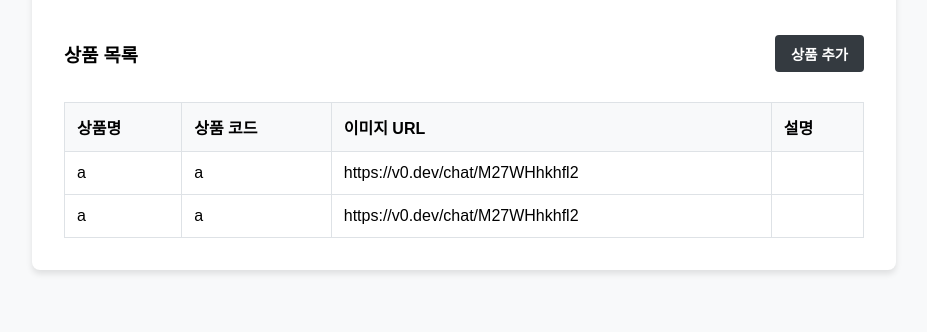
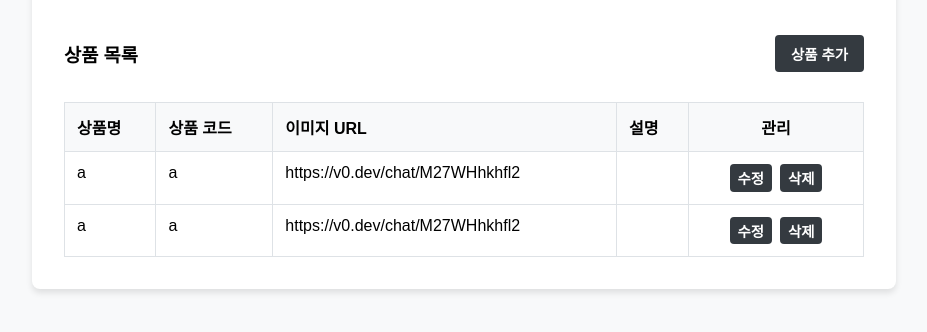
Before and after one commit to Sulpring/manage, a Django app: template manage_main/templates/products/product_list.html in a window 1280 px wide. Shown: the part 238-570 px from the top of the page, without its empty margins (176-1103 px from the left). Run offline with Django 5.2, Linux system fonts and the light colour scheme; the template is opened without the code that fills it: values that come from a table or form of the project are taken from there, others are empty; data comes from the database, SQL or seed files in the repository; both versions use the stored data as it was after the commit.

Commit message:
feat/수정 삭제 추가

```diff
--- a/manage_main/static/css/product_list.css
+++ b/manage_main/static/css/product_list.css
@@ -1,3 +1,4 @@
+/* General body styling */
 body {
     font-family: Arial, sans-serif;
     margin: 0;
@@ -40,12 +41,30 @@ h2 {
     border-radius: 4px;
     font-size: 0.9rem;
     font-weight: bold;
+    border: none;
+    cursor: pointer;
 }
 
-.add-button:hover {
+.delete-button,
+.edit-button {
+    background-color: #343a40;
+    color: #fff;
+    padding: 0.2rem 0.5rem;
+    text-decoration: none;
+    border-radius: 4px;
+    font-size: 0.9rem;
+    font-weight: bold;
+    border: none;
+    cursor: pointer;
+}
+
+.add-button:hover,
+.delete-button:hover,
+.edit-button:hover {
     background-color: #495057;
 }
 
+/* Table styling */
 .product-table {
     width: 100%;
     border-collapse: collapse;
@@ -57,6 +76,8 @@ h2 {
     border: 1px solid #dee2e6;
     padding: 0.75rem;
     text-align: left;
+    word-wrap: break-word; /* 텍스트 줄바꿈 */
+    overflow-wrap: break-word; /* 긴 텍스트 강제 줄바꿈 */
 }
 
 .product-table th {
@@ -64,11 +85,33 @@ h2 {
     font-weight: bold;
 }
 
-.product-table td a {
-    color: #007bff;
-    text-decoration: none;
+.product-table td {
+    vertical-align: top; /* 내용이 길어질 경우 상단 정렬 */
 }
 
-.product-table td a:hover {
-    text-decoration: underline;
+/* Description column */
+.product-table th:nth-child(4),
+.product-table td:nth-child(4) {
+    max-width: 300px; /* 설명 열의 최대 너비 제한 */
+    white-space: normal; /* 텍스트 줄바꿈 허용 */
+    word-wrap: break-word;
+    overflow-wrap: break-word;
 }
+
+/* Actions column */
+.product-table th:nth-child(5),
+.product-table td:nth-child(5) {
+    width: 150px; /* 관리 열 너비 */
+    text-align: center;
+}
+
+.actions {
+    position: relative;
+}
+
+.action-buttons {
+    display: flex;
+    gap: 0.5rem;
+    justify-content: center;
+    align-items: center;
+}
--- a/manage_main/templates/products/product_add.html
+++ b/manage_main/templates/products/product_add.html
@@ -16,7 +16,7 @@
         <h2>안녕하세요, {{ username }}님</h2>
         <div class="product-header">
             <h3>상품 추가</h3>
-            <a href="/" class="back-button">상품 목록</a>
+            <a href="/manage/product/list/" class="back-button">상품 목록</a>
         </div>
 
         <form method="POST" class="product-form" action="/manage/product/add/process/">
--- a/manage_main/templates/products/product_list.html
+++ b/manage_main/templates/products/product_list.html
@@ -26,6 +26,7 @@
                     <th>상품 코드</th>
                     <th>이미지 URL</th>
                     <th>설명</th>
+                    <th>관리</th>
                 </tr>
             </thead>
             <tbody>
@@ -35,10 +36,17 @@
                     <td>{{ product.code }}</td>
                     <td>{{ product.img_url }}</td>
                     <td>{{ product.description }}</td>
+                    <td class="actions">
+                        <div class="action-buttons">
+                            {% csrf_token %}
+                            <a href="/manage/product/add/" class="edit-button">수정</a>
+                            <a href="/manage/product/add/" class="delete-button">삭제</a>
+                        </div>
+                    </td>
                 </tr>
                 {% empty %}
                 <tr>
-                    <td colspan="4">등록된 상품이 없습니다.</td>
+                    <td colspan="5">등록된 상품이 없습니다.</td>
                 </tr>
                 {% endfor %}
             </tbody>
```
Also changed, not shown: db.sqlite3.
